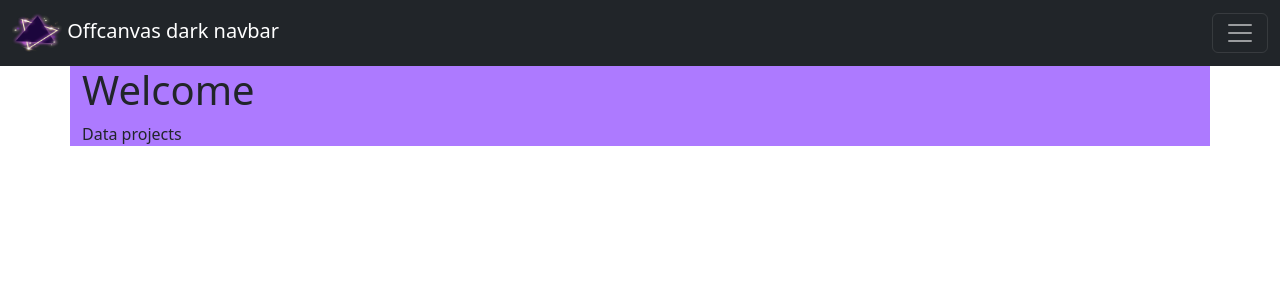
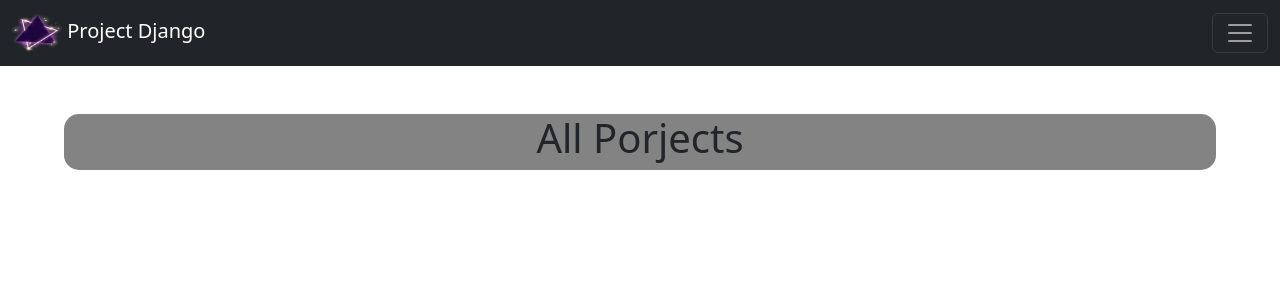
Before and after one commit to Jhonatan2022/Aprendiendo-Django, a Django app: page /projects/ in a window 1280 px wide. Shown: the top 300 px of the page. Run offline with Django 4.2, Linux system fonts and the light colour scheme; data that the repository does not hold is empty.

Commit message:
Details module

```diff
--- a/djangoproject/myapp/forms.py
+++ b/djangoproject/myapp/forms.py
@@ -15,6 +15,7 @@ class Createtask(forms.Form):
     description = forms.CharField(
         label="Descripción de la tarea", widget=forms.Textarea)
 
+    # Creamos un campo para seleccionar el proyecto al que pertenece la tarea o crear uno nuevo proyecto
 
 # Crearemos una clase para un formulario para crear un proyecto
 class Createproject(forms.Form):
--- a/djangoproject/myapp/static/styles/main.css
+++ b/djangoproject/myapp/static/styles/main.css
@@ -1,6 +1,6 @@
 /*Definimos nuestras variables*/
 :root{
-    --fondo-container: #ad7aff;
+    --fondo-container: #838383;
     --fondo-pagina: #b5b5b5;
 }
 
@@ -10,11 +10,16 @@ body {
 }
 
 /*Definimos el fondo del container*/
-.container {
-    max-width: 1000px;
+.containe {
+    border-radius: 15px;
+    width: clamp(300px, 95%, 90%);
     margin: auto;
     background-color: var(--fondo-container);
 }
+
+/* ------------------------------------------------------------------------------
+Estilos del contenedor y de las cartas
+*/ ------------------------------------------------------------------------------
 
 /*Ajustamos las cartas y su alineación*/
 .card{
--- a/djangoproject/myapp/templates/layouts/navbar.html
+++ b/djangoproject/myapp/templates/layouts/navbar.html
@@ -29,11 +29,11 @@
   <body>
     <!--Creamos un menú-->
 
-    <nav class="navbar navbar-dark bg-dark">
+    <nav class="navbar navbar-dark bg-dark mb-5">
       <div class="container-fluid">
-        <a class="navbar-brand" href="#">
+        <a class="navbar-brand" href="{% url 'index' %}">
           <img class="image" src="{% static 'logo3.webp' %}" alt="" width="50" height="40" class="d-inline-block align-text-top">
-          Offcanvas dark navbar</a>
+          Project Django</a>
         <button
           class="navbar-toggler"
           type="button"
@@ -53,7 +53,7 @@
           <div class="offcanvas-header">
             <h5 class="offcanvas-title" id="offcanvasDarkNavbarLabel">
               <img class="image" src="{% static 'logo3.webp' %}" alt="" width="50" height="40" class="d-inline-block align-text-top">
-              Dark offcanvas
+              Project Django
             </h5>
             <button
               type="button"
@@ -141,7 +141,7 @@
       </div>
     </nav>
 
-    <main class="container">
+    <main class="containe mb-3">
       <!--Creamos un block de contenido para la información-->
       {% block content %} {% endblock %}
     </main>
--- a/djangoproject/myapp/templates/projects/projects.html
+++ b/djangoproject/myapp/templates/projects/projects.html
@@ -6,17 +6,19 @@
 
 <title>Proyectos</title>
 
+<h1 align="center" class="mb-4">All Porjects</h1>
 
-<h1>Welcome</h1>
-
-<p>Data projects</p>
-
-<!--Creamos un ciclo for para mostrar los datos en un render de html-->
-{% for project in projects %}
-
-<p>Project name: {{ project.name }}</p>
-<button>Delete</button>
-<button>Update</button>
-{% endfor %}
+<div class="row row-cols-1 row-cols-md-2 g-3" style="justify-content: center;">
+  <!--Creamos un ciclo for para mostrar los datos en un render de html-->
+  {% for project in projects %}
+  <div class="card border-info mb-3 mx-4" style="width: 18rem; border: 3px solid;">
+    <div class="card-body">
+      <h5 class="card-title">{{ project.id }}: {{ project.name }}</h5>
+      <p class="card-text">With additional content.</p>
+      <a href="{% url 'projectdetail' project.id %}" class="btn btn-primary">Details</a>
+    </div>
+  </div>
+  {% endfor %}
+</div>
 
 {% endblock %}
--- a/djangoproject/myapp/urls.py
+++ b/djangoproject/myapp/urls.py
@@ -24,8 +24,18 @@ urlpatterns = [
     path('usernam/<str:username>', views.usernam, name="username"), #Asignamos nombre a la ruta
 
     # Crearemos una ruta que nos permita mostrar los proyectos que tenemos en nuestra base de datos
+
+    # Creamos una ruta en donde el usuario podra crear un proyecto
+    # Para entrar a esta ruta, debemos escribir: /edit_project/id
+    path('create_project/', views.create_project, name="createproject"), # Asignamos nombre a la ruta
+
+
     # Para entrar a esta ruta, debemos escribir: /projects/
     path('projects/', views.projects, name="projects"), # Asignamos nombre a la ruta
+
+    # Creamos una ruta donde el usuario pofrá ver los detalles del un proyecto
+    path('projects/<int:id>', views.project_detail, name="projectdetail"), # Asignamos nombre a la ruta
+
 
     # Crearemos una ruta que nos permita mostrar las tareas que tenemos en nuestra base de datos
     # Para entrar a esta ruta, debemos escribir: /tasks/
@@ -34,8 +44,4 @@ urlpatterns = [
     # Creamos una ruta en donde el usuario podra crear una nueva tarea
     # Para entrar a esta ruta, debemos escribir: /newtask/
     path('create_task/', views.create_task, name="createtask"), # Asignamos nombre a la ruta
-
-    # Creamos una ruta en donde el usuario podra crear un proyecto
-    # Para entrar a esta ruta, debemos escribir: /edit_project/id
-    path('create_project/', views.create_project, name="createproject"), # Asignamos nombre a la ruta
 ]
--- a/djangoproject/myapp/views.py
+++ b/djangoproject/myapp/views.py
@@ -8,7 +8,7 @@ from django.http import HttpResponse, JsonResponse
 # Importamos el modelo Proyecto para poder crear una vista de consultas
 from .models import Proyecto, task  # Importamos el modelo Proyecto y task
 # Importamos la función get_list_or_404 para poder crear una vista de error 404
-from django.shortcuts import get_object_or_404
+from django.shortcuts import get_object_or_404, get_list_or_404
 # Importamos render para renderizar un template y redirect para redireccionar a una ruta
 from django.shortcuts import render, redirect
 # Importamos el formulario que hemos creado en forms.py
@@ -48,22 +48,6 @@ def usernam(request, username):
     return HttpResponse("<h1> Welcome %s </h1>" % weolcome)
 
 
-# Creamos una vista que nos permita mostrar los proyectos que tenemos en nuestra base de datos
-def projects(request):
-
-    # Creamos una variable que nos permita e almacenamos los datos en una lista de diccionarios
-    # proyectos = list(Proyecto.objects.values()) # values() nos permite obtener los valores de los campos de la tabla Proyecto
-
-    # Crearemos una consulta para mostrarlos en la vista de los tamplates
-    # Usamos el método all para obtener todos los datos de la tabla Proyecto
-    datosprojects = Proyecto.objects.all()
-
-    # Imprimimos los proyectos que tenemos en nuestra base de datos
-    return render(request, 'projects/projects.html', {
-        'projects': datosprojects
-    })  # safe=False nos permite enviar datos en formato json
-
-
 # Creamos una vista que nos permita mostrar las tareas que tenemos en nuestra base de datos
 def tasks(request):
 
@@ -98,8 +82,26 @@ def create_task(request):
         # Redireccionamos a la ruta tasks
         return redirect('tasks')
 
+# Creamos una vista que nos permita mostrar los proyectos que tenemos en nuestra base de datos
+
+
+def projects(request):
+
+    # Creamos una variable que nos permita e almacenamos los datos en una lista de diccionarios
+    # proyectos = list(Proyecto.objects.values()) # values() nos permite obtener los valores de los campos de la tabla Proyecto
+
+    # Crearemos una consulta para mostrarlos en la vista de los tamplates
+    # Usamos el método all para obtener todos los datos de la tabla Proyecto
+    datosprojects = Proyecto.objects.all()
+
+    # Imprimimos los proyectos que tenemos en nuestra base de datos
+    return render(request, 'projects/projects.html', {
+        'projects': datosprojects
+    })  # safe=False nos permite enviar datos en formato json
 
 # Creamos una vista para que el usuario pueda crear un nuevo proyecto
+
+
 def create_project(request):
 
     # Creamos una condicional para que si el usuario envia un formulario, nos guarde los datos en la base de datos.
@@ -112,3 +114,22 @@ def create_project(request):
 
     # Redireccionamos a la ruta projects
     return redirect('projects')
+
+
+# Creamos una vista unica para mostrar los datos de un projecto
+def project_detail(request, id):
+    # Creamos una consulta para mostrarlos en la vista de los tamplates
+    # Usamos el método all para obtener todos los datos de la tabla Proyecto
+
+    # Lanzamos un pagina de error 404 en caso de que no exista el proyecto
+    datosprojects = get_object_or_404(Proyecto, id=id)
+
+    # Hacemos una consulta para obtener los datos de las tareas que coincidan con el id del proyecto
+    tasks = task.objects.filter(project_id=id)
+
+    # Renderizamos el template project_detail.html
+    return render(request, 'projects/detail.html', {
+        'project': datosprojects,
+        'tasks': tasks
+
+    })
```
Also changed, not shown: other parts of djangoproject/myapp/templates/layouts/navbar.html (+2 -2 lines), djangoproject/myapp/templates/projects/detail.html (added, +44 -0 lines), djangoproject/myapp/templates/tasks/tasks.html (+9 -10 lines).
